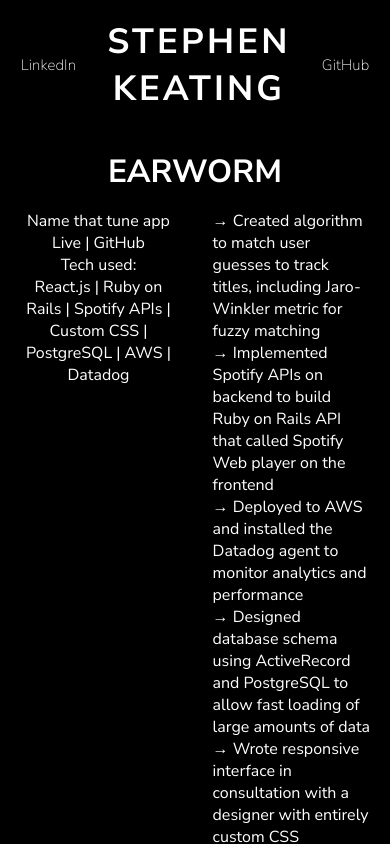
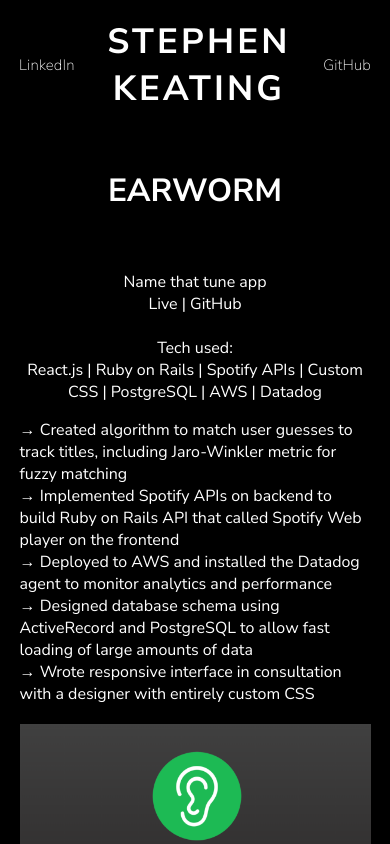
Before and after one commit to stephenkeating/keating-portfolio, a React (Create React App) app: page /#/earworm in a window 390 px wide. Shown: the top 844 px of the page. Built offline with nearby package versions, Linux system fonts and the light colour scheme.

Commit message:
project page layout

```diff
--- a/src/App.css
+++ b/src/App.css
@@ -42,7 +42,7 @@
   justify-content: center;
   align-items: center;
   align-content: space-between;
-  padding: 10%;
+  padding: 8%;
 }
 
 .nav-title {
@@ -137,14 +137,16 @@
   margin-left: 55%;
 }
 
-@media only screen and (max-width: 600px) {
-  .project-card {
-    margin-right: 0;
-    margin-left: 0;
-  }
+/* .project-page {
+  margin: 5%;
+} */
+
+.product-page-title {
+  margin-top: 10%;
+  margin-bottom: 15%;
 }
 
-.project-page {
+.project-page-body {
   margin: 5%;
 }
 
@@ -157,7 +159,15 @@
 }
 
 .left-column {
-  margin-right: 10%;
+  flex: 4;
+  padding-right: 10%;
+  padding-left: 10%;
+  text-align: center;
+}
+
+.right-column {
+  flex: 5;
+  /* margin-right: 10%; */
   text-align: center;
 }
 
@@ -173,3 +183,21 @@
 .project-page-sub-title {
   font-weight: 800;
 }
+
+@media only screen and (max-width: 600px) {
+  .project-card {
+    margin-right: 0;
+    margin-left: 0;
+  }
+  .project-page-column {
+    display: block;
+  }
+  .project-page-row {
+    display: block;
+  }
+  .left-column {
+    padding-left: 0;
+    padding-right: 0;
+    margin-bottom: 1em;
+  }
+}
--- a/src/Pages/Earworm.js
+++ b/src/Pages/Earworm.js
@@ -17,11 +17,9 @@
   return (
     <div className='project-page'>
       <h1 className='product-page-title'>
-        {title}
+        <a href={url} target="_blank" rel="noopener noreferrer">{title}</a>
       </h1>
-      {/* <div className='project-page-sub-title'>
-        {title}
-      </div> */}
+      <div className='project-page-body'>
         <div className='project-page-row'>
           <div className='project-page-column left-column'>
             <div className='project-page-description'>
@@ -32,11 +30,12 @@
               {' | '}
               <a href={github} target="_blank" rel="noopener noreferrer">GitHub</a>
             </div>
+            <br></br>
             <div className='project-page-tech'>
               {'Tech used: '}
               <br></br>
               { tech.map((t, i) =>
-                        <span>
+                          <span key={i}>
                             { (i ? ' | ': '') + t }
                           </span>
               )}
@@ -44,11 +43,12 @@
           </div>
           <div className='project-page-column'>
             <div className='project-page-bullets'>
-            { bullets.map(bullet =>
-                          <div>
+              { bullets.map((bullet, i) =>
+                            <div key={i}>
                               {'→ '}{ bullet }
                             </div>
                 )}
+            </div>
           </div>
         </div>
       </div>
```
Lines whose indentation alone changed are shown as unchanged.
